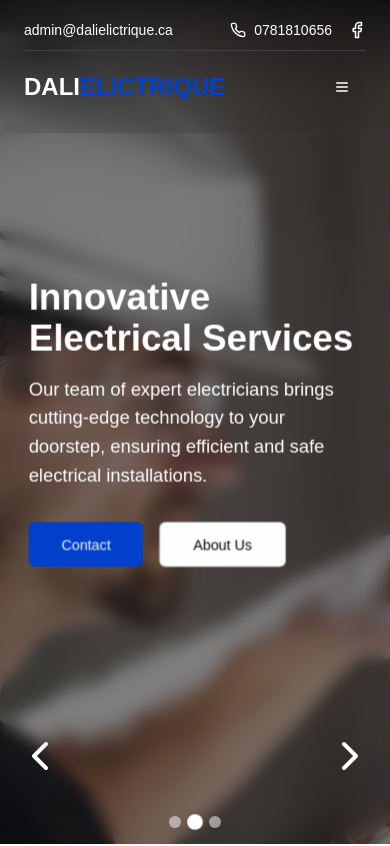
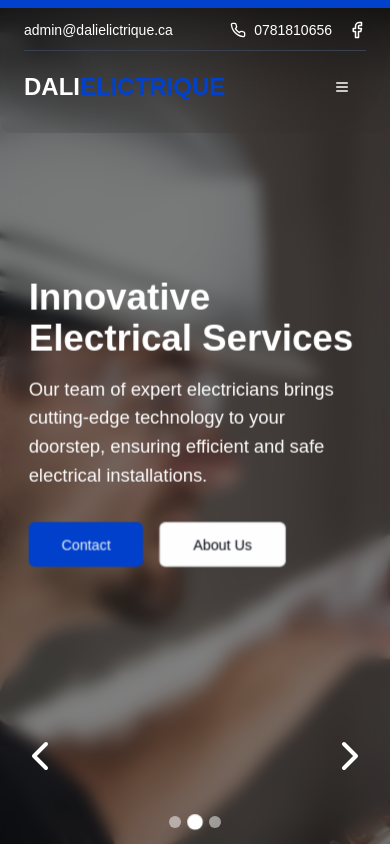
Before and after one commit to MGPychi/dalielectrique, a Next.js app: page / in a window 390 px wide. Shown: the top 846 px of the page. Built offline with nearby package versions, Linux system fonts and the light colour scheme.

Commit message:
added top content prograssbar

```diff
--- a/src/app/page.tsx
+++ b/src/app/page.tsx
@@ -1,3 +1,5 @@
+"use client";
+import { useScroll, useSpring } from "framer-motion";
 import Footer from "@/components/layout/Footer";
 import Hero from "./_components/Hero";
 import Services from "./_components/Services";
@@ -8,11 +10,18 @@ import WhyChooseUs from "./_components/WhyUs";
 import Reviews from "./_components/Reviews";
 import ContactusSection from "./_components/ContactUsSection";
 import ScrollUp from "./_components/ScrollUp";
+import { m as motion } from "framer-motion";
 
 export default function Homepage() {
+  const { scrollYProgress } = useScroll();
+  const scaleX = useSpring(scrollYProgress, {});
   return (
     <>
       <main className="flex-grow bg-white ">
+        <motion.div
+          className="h-2 fixed top-0 left-0 right-0 z-50 bg-primary origin-left"
+          style={{ scaleX: scaleX }}
+        />
         <Hero />
         <AboutUs />
         <Services />
--- a/src/components/layout/Header.tsx
+++ b/src/components/layout/Header.tsx
@@ -1,6 +1,6 @@
 "use client";
 import React, { useState } from "react";
-import {m as  motion } from "framer-motion";
+import { m as motion } from "framer-motion";
 import Link from "next/link";
 import { Button } from "@/components/ui/button";
 import { Facebook, Menu, Phone } from "lucide-react";
@@ -26,11 +26,9 @@ const links = [
 
 const Header = () => {
   const [isMenuOpen, setIsMenuOpen] = useState(false);
-
   return (
-    <header
-      className="absolute w-full max-w-screen-xl rounded-xl py-2.5 px-2 backdrop-blur-2xl top-0 lg:top-0 xl:top-6 z-10 left-1/2 -translate-x-1/2"
-    >
+    <>
+      <header className="absolute w-full max-w-screen-xl rounded-xl py-2.5 px-2 backdrop-blur-2xl top-0 lg:top-0 xl:top-6 z-10 left-1/2 -translate-x-1/2">
         <div className="container mx-auto px-4 ">
           <div className="flex justify-between items-center py-2.5 text-sm border-b border-gray-700">
             <motion.a
@@ -108,6 +106,7 @@ const Header = () => {
           </motion.div>
         )}
       </header>
+    </>
   );
 };
 
```
Lines whose indentation alone changed are shown as unchanged.
